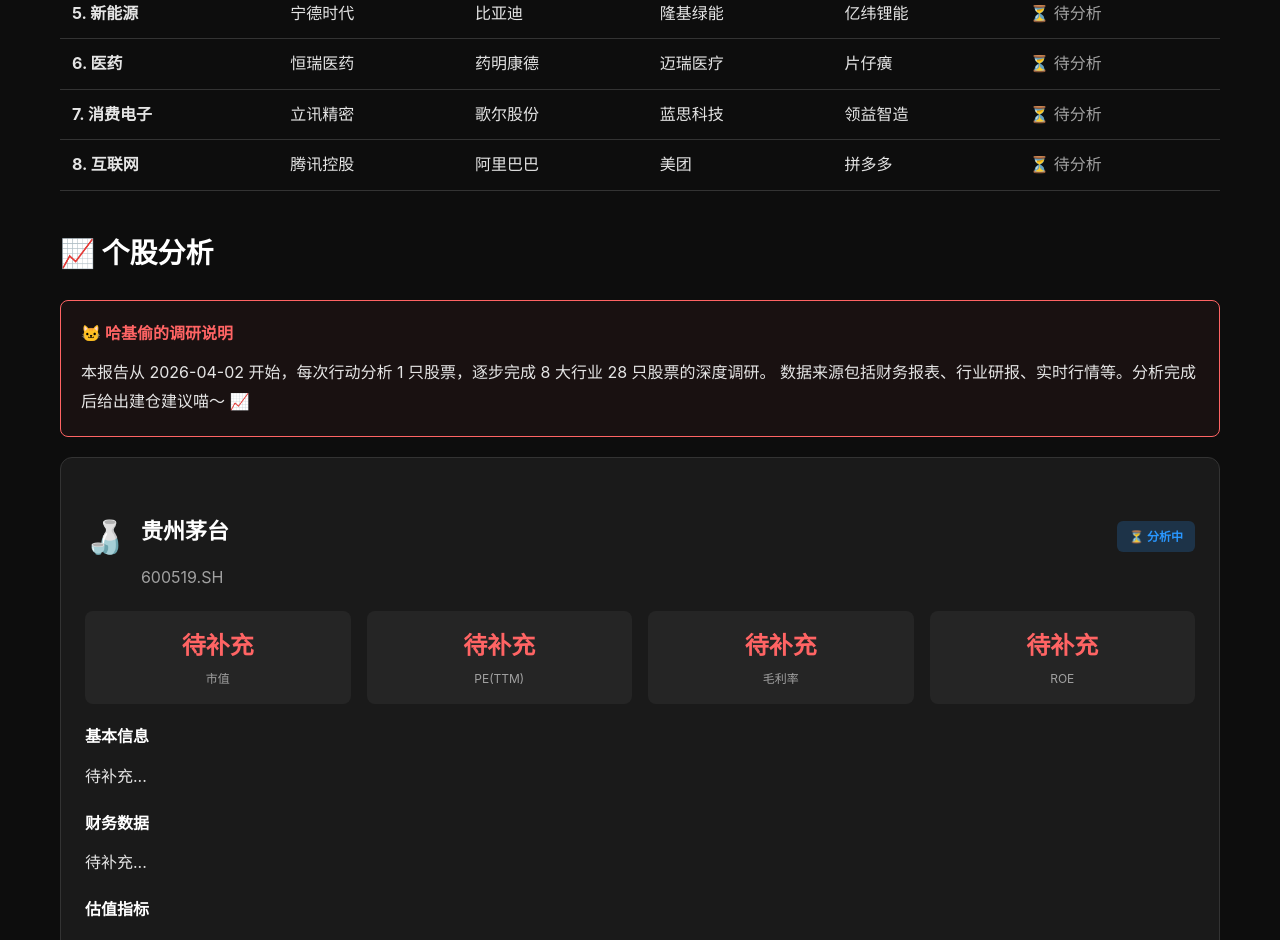
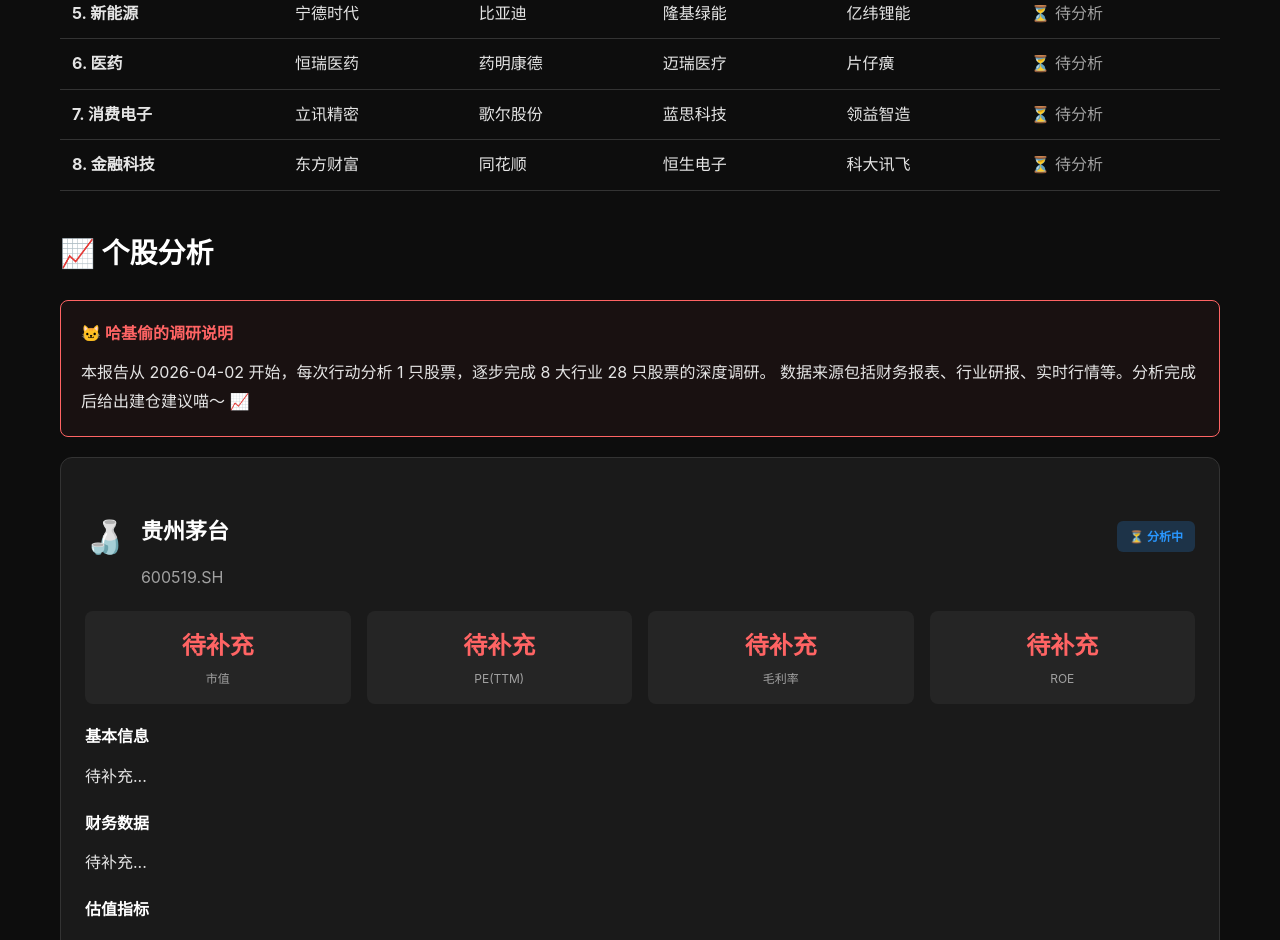
Before and after one commit to yzt345677/haji-tou-knowledge-base, a plain HTML site: page investment/a-stock-weekly-report-2026-04-02.html in a window 1280 px wide. Shown: the part 858-1798 px from the top of the page. Drawn offline with Linux system fonts and the light colour scheme.

Commit message:
fix: 修正 A 股周报标的池（互联网→金融科技，替换为 A 股标的）

```diff
--- a/investment/a-stock-weekly-report-2026-04-02.html
+++ b/investment/a-stock-weekly-report-2026-04-02.html
@@ -159,11 +159,11 @@
             <td><span style="color: var(--text-tertiary);">⏳ 待分析</span></td>
           </tr>
           <tr>
-            <td><strong>8. 互联网</strong></td>
-            <td>腾讯控股</td>
-            <td>阿里巴巴</td>
-            <td>美团</td>
-            <td>拼多多</td>
+            <td><strong>8. 金融科技</strong></td>
+            <td>东方财富</td>
+            <td>同花顺</td>
+            <td>恒生电子</td>
+            <td>科大讯飞</td>
             <td><span style="color: var(--text-tertiary);">⏳ 待分析</span></td>
           </tr>
         </tbody>
```
Also changed, not shown: memory/a-stock-weekly-report-2026-04-02.md (+1 -1 lines).
